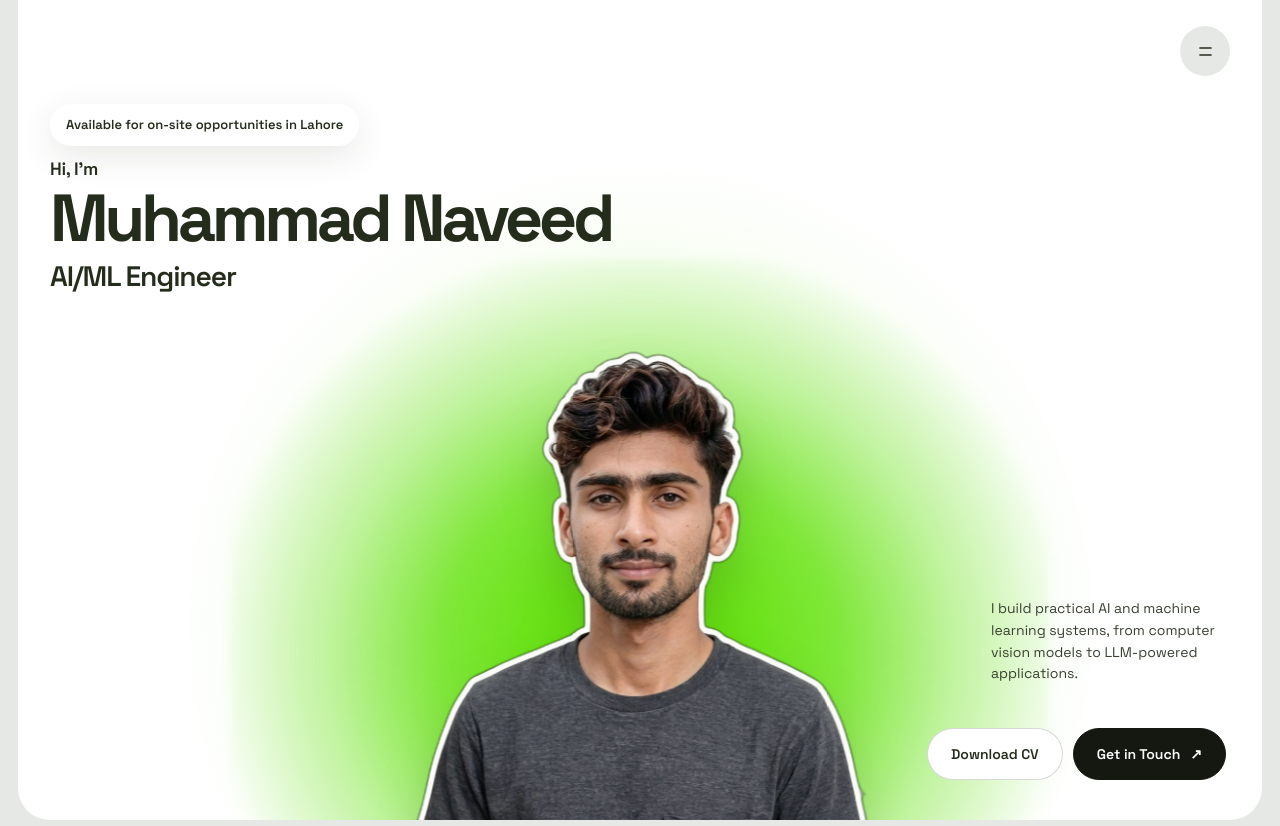
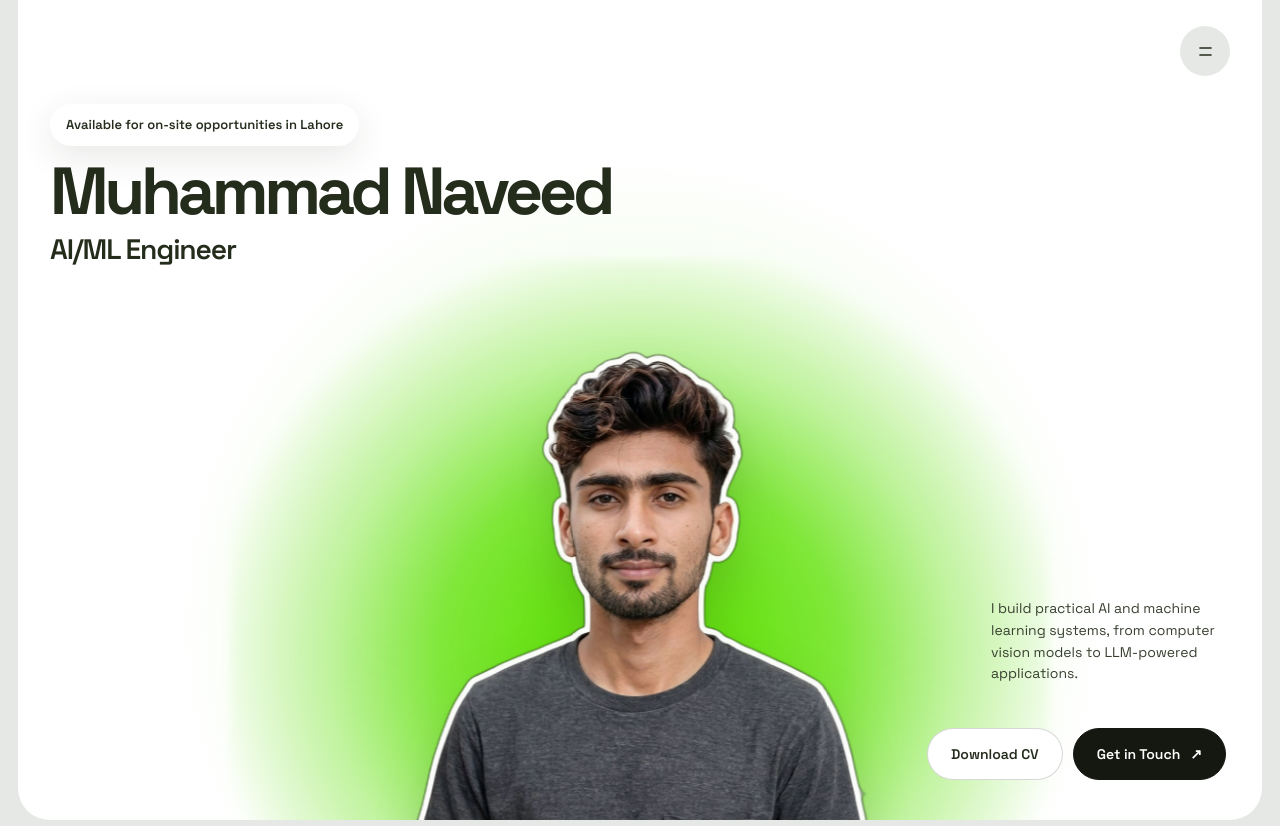
Before and after one commit to muhammadnaveedgurmani/Portfolio, a plain HTML site: page index.html in a window 1280 px wide. Shown: the top 826 px of the page. Drawn offline with Linux system fonts and the light colour scheme.

Commit message:
Remove hero greeting; use LinkedIn Safe Child cover as project thumbnail

```diff
--- a/index.html
+++ b/index.html
@@ -128,7 +128,7 @@
           <div class="nav-menu" id="navMenu"><a href="#work">Selected Works</a><a href="#process">How I Work</a><a href="#about">Who I Am</a><a href="#contact">Contact</a></div>
         </nav>
         <div class="availability">Available for on-site opportunities in Lahore</div>
-        <h1 class="hero-title" id="hero-title"><span class="hello stagger-item" style="--stagger-delay:.1s">Hi, I’m</span><strong class="stagger-item" style="--stagger-delay:.2s">Muhammad Naveed</strong><em class="stagger-item" style="--stagger-delay:.3s">AI/ML Engineer</em></h1>
+        <h1 class="hero-title" id="hero-title"><strong class="stagger-item" style="--stagger-delay:.2s">Muhammad Naveed</strong><em class="stagger-item" style="--stagger-delay:.3s">AI/ML Engineer</em></h1>
         <img class="hero-portrait stagger-item" style="--stagger-delay:.4s" src="assets/muhammad-naveed-transparent.png" alt="Muhammad Naveed">
         <p class="hero-note">I build practical AI and machine learning systems, from computer vision models to LLM-powered applications.</p>
         <div class="hero-actions"><a class="btn btn-paper" href="assets/Muhammad-Naveed-CV.pdf" download>Download CV</a><a class="btn btn-dark" href="https://wa.me/923136035910" target="_blank" rel="noreferrer">Get in Touch <span aria-hidden="true">↗</span></a></div>
```
Also changed, not shown: assets/project-safe-child.png.
